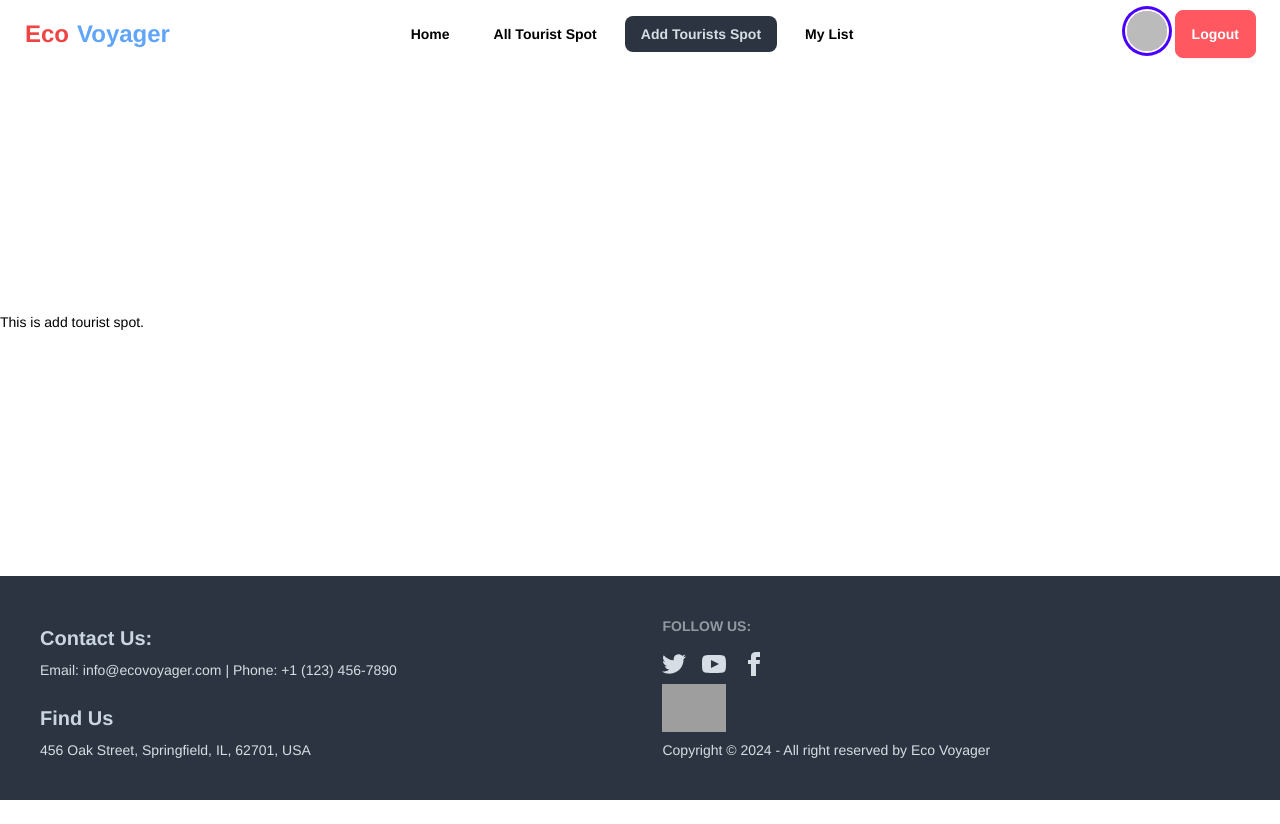
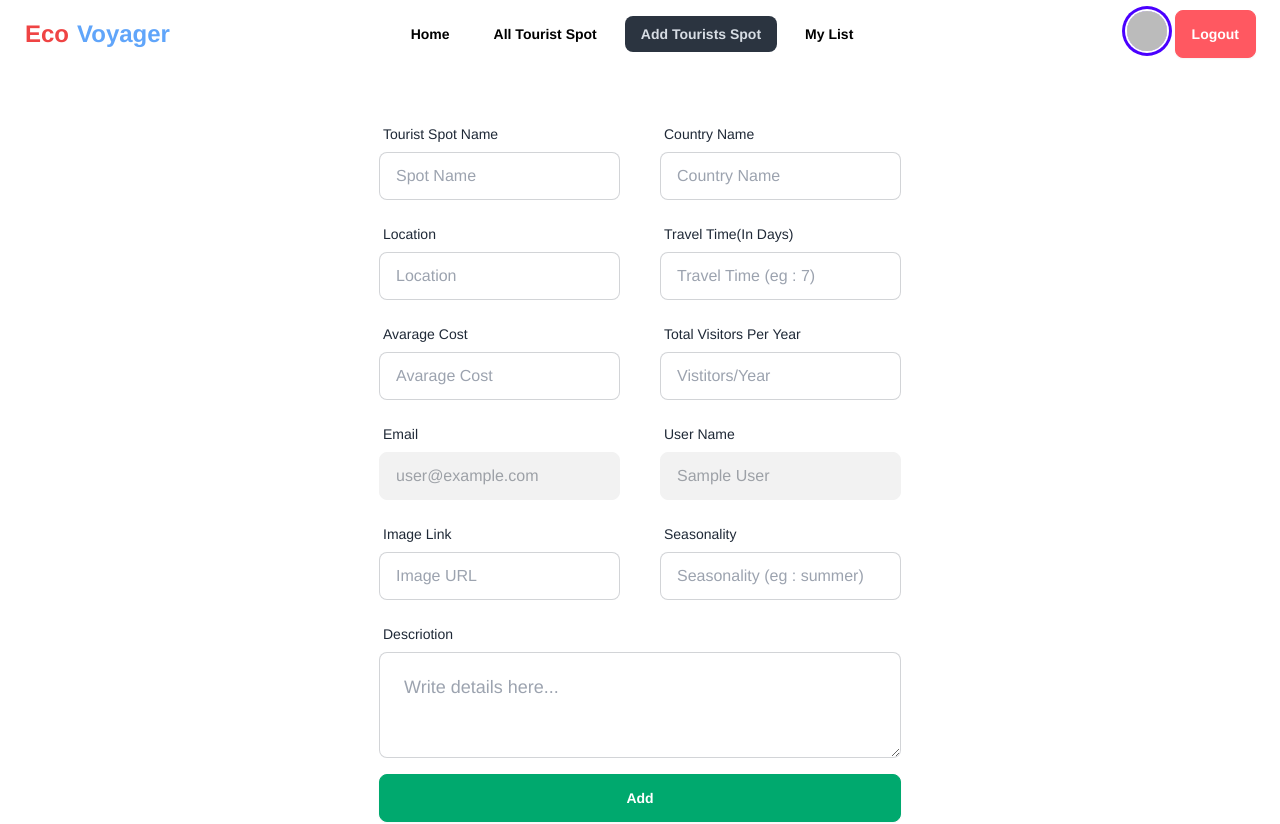
Before and after one commit to MillatSakib/Eco_Voyager_Client, a React (Vite) app: page /add_spot in a window 1280 px wide. Shown: the top 824 px of the page. Before the commit the page ends 800 px from the top, so only its background shows below. Built offline with nearby package versions, Linux system fonts and the light colour scheme; no server answers; sample sign-in values are in the browser's storage; grey boxes are pictures that could not be loaded.

Commit message:
Add Tourist Spot Completed

```diff
--- a/src/Add_Tourist_Spot/Add_spot.jsx
+++ b/src/Add_Tourist_Spot/Add_spot.jsx
@@ -1,5 +1,239 @@
+import { useContext, useRef } from "react";
+import { AuthContext } from "../AuthProvider";
+import { toast } from "react-toastify";
+
 const AddSpot = () => {
-  return <div>This is add tourist spot.</div>;
+  const { user } = useContext(AuthContext);
+  const formRef = useRef(null);
+  const handlesubmit = (e) => {
+    e.preventDefault();
+    const form = e.target;
+    const spot_name = form.spot_name.value;
+    const country_name = form.country_name.value;
+    const location = form.location.value;
+    const travel_time = form.travel_time.value;
+    const avg_cost = form.avg_cost.value;
+    const vis_per_y = form.vis_per_y.value;
+    const email = form.email.value;
+    const name = form.name.value;
+    const img_url = form.img_url.value;
+    const seasonality = form.seasonality.value;
+    const description = form.description.value;
+    // console.log(
+    // spot_name,
+    // country_name,
+    // location,
+    // travel_time,
+    // avg_cost,
+    // vis_per_y,
+    // email,
+    // name,
+    // img_url,
+    // seasonality,
+    // description
+    // );
+    const spotDetails = {
+      spot_name,
+      country_name,
+      location,
+      travel_time,
+      avg_cost,
+      vis_per_y,
+      email,
+      name,
+      img_url,
+      seasonality,
+      description,
+    };
+
+    fetch("https://voyager-omega.vercel.app/assSpot", {
+      method: "POST",
+      headers: {
+        "content-type": "application/json",
+      },
+      body: JSON.stringify(spotDetails),
+    })
+      .then((res) => res.json())
+      .then((data) => {
+        toast.success("Successfully added this spot!", {
+          position: "bottom-right",
+          autoClose: 5000,
+          hideProgressBar: false,
+        });
+        formRef.current.reset(); // Reset the form after successful submission
+      })
+      .catch((error) => {
+        toast.error(error, {
+          position: "bottom-right",
+        });
+      });
+  };
+  return (
+    <div className="flex items-center justify-center my-10">
+      <form onSubmit={handlesubmit} ref={formRef}>
+        <div className="flex gap-2">
+          <label className="form-control w-full max-w-xs mx-4 my-2">
+            <div className="label">
+              <span className="label-text">Tourist Spot Name</span>
+            </div>
+            <input
+              required
+              name="spot_name"
+              type="text"
+              placeholder="Spot Name"
+              className="input input-bordered w-full max-w-xs"
+            />
+          </label>
+
+          <label className="form-control w-full max-w-xs mx-4 my-2">
+            <div className="label">
+              <span className="label-text">Country Name</span>
+            </div>
+            <input
+              required
+              name="country_name"
+              type="text"
+              placeholder="Country Name"
+              className="input input-bordered w-full max-w-xs"
+            />
+          </label>
+        </div>
+
+        <div className="flex gap-2">
+          <label className="form-control w-full max-w-xs mx-4 my-2">
+            <div className="label">
+              <span className="label-text">Location</span>
+            </div>
+            <input
+              type="text"
+              required
+              name="location"
+              placeholder="Location"
+              className="input input-bordered w-full max-w-xs"
+            />
+          </label>
+
+          <label className="form-control w-full max-w-xs mx-4 my-2">
+            <div className="label">
+              <span className="label-text">Travel Time(In Days)</span>
+            </div>
+            <input
+              required
+              name="travel_time"
+              type="number"
+              placeholder="Travel Time (eg : 7)"
+              className="input input-bordered w-full max-w-xs"
+            />
+          </label>
+        </div>
+
+        <div className="flex gap-2">
+          <label className="form-control w-full max-w-xs mx-4 my-2">
+            <div className="label">
+              <span className="label-text">Avarage Cost</span>
+            </div>
+            <input
+              required
+              name="avg_cost"
+              type="number"
+              placeholder="Avarage Cost"
+              className="input input-bordered w-full max-w-xs"
+            />
+          </label>
+
+          <label className="form-control w-full max-w-xs mx-4 my-2">
+            <div className="label">
+              <span className="label-text">Total Visitors Per Year</span>
+            </div>
+            <input
+              required
+              name="vis_per_y"
+              type="number"
+              placeholder="Vistitors/Year"
+              className="input input-bordered w-full max-w-xs"
+            />
+          </label>
+        </div>
+
+        <div className="flex gap-2">
+          <label className="form-control w-full max-w-xs mx-4 my-2">
+            <div className="label">
+              <span className="label-text">Email</span>
+            </div>
+            <input
+              name="email"
+              type="email"
+              placeholder=""
+              className="input input-bordered w-full max-w-xs"
+              defaultValue={user?.email}
+              disabled
+            />
+          </label>
+
+          <label className="form-control w-full max-w-xs mx-4 my-2">
+            <div className="label">
+              <span className="label-text">User Name</span>
+            </div>
+            <input
+              name="name"
+              type="text"
+              defaultValue={user?.displayName}
+              className="input input-bordered w-full max-w-xs"
+              disabled
+            />
+          </label>
+        </div>
+
+        <div className="flex gap-2">
+          <label className="form-control w-full max-w-xs mx-4 my-2">
+            <div className="label">
+              <span className="label-text">Image Link</span>
+            </div>
+            <input
+              required
+              name="img_url"
+              type="text"
+              placeholder="Image URL"
+              className="input input-bordered w-full max-w-xs"
+            />
+          </label>
+
+          <label className="form-control w-full max-w-xs mx-4 my-2">
+            <div className="label">
+              <span className="label-text">Seasonality</span>
+            </div>
+            <input
+              required
+              name="seasonality"
+              type="text"
+              placeholder="Seasonality (eg : summer)"
+              className="input input-bordered w-full max-w-xs"
+            />
+          </label>
+        </div>
+        <div className="mx-4 my-2">
+          <label className="form-control w-full">
+            <div className="label">
+              <span className="label-text">Descriotion</span>
+            </div>
+            <textarea
+              required
+              name="description"
+              placeholder="Write details here..."
+              className="textarea textarea-bordered textarea-lg w-full"
+            ></textarea>
+          </label>
+        </div>
+        <div className="mx-4 my-4">
+          <input
+            type="submit"
+            className="btn btn-success text-white w-full"
+            value="Add"
+          ></input>
+        </div>
+      </form>
+    </div>
+  );
 };
 
 export default AddSpot;
--- a/src/AuthProvider.jsx
+++ b/src/AuthProvider.jsx
@@ -1,4 +1,4 @@
-import React, { useEffect, useState } from "react";
+import { useEffect, useState } from "react";
 import { createContext } from "react";
 import { auth } from "./firebase.config";
 import { updateProfile } from "firebase/auth";
@@ -12,7 +12,6 @@ import {
 } from "firebase/auth";
 import { signInWithEmailAndPassword } from "firebase/auth";
 import { GithubAuthProvider } from "firebase/auth";
-import { useAsyncError } from "react-router-dom";
 
 export const AuthContext = createContext(null);
 
--- a/src/Home/SwipeBanner.jsx
+++ b/src/Home/SwipeBanner.jsx
@@ -21,7 +21,7 @@ function SwipeBanner() {
         }}
         navigation={true}
         modules={[Autoplay, Pagination, Navigation]}
-        className="mySwiper w-full"
+        className="mySwiper w-full select-none"
       >
         <SwiperSlide>
           <img
```
